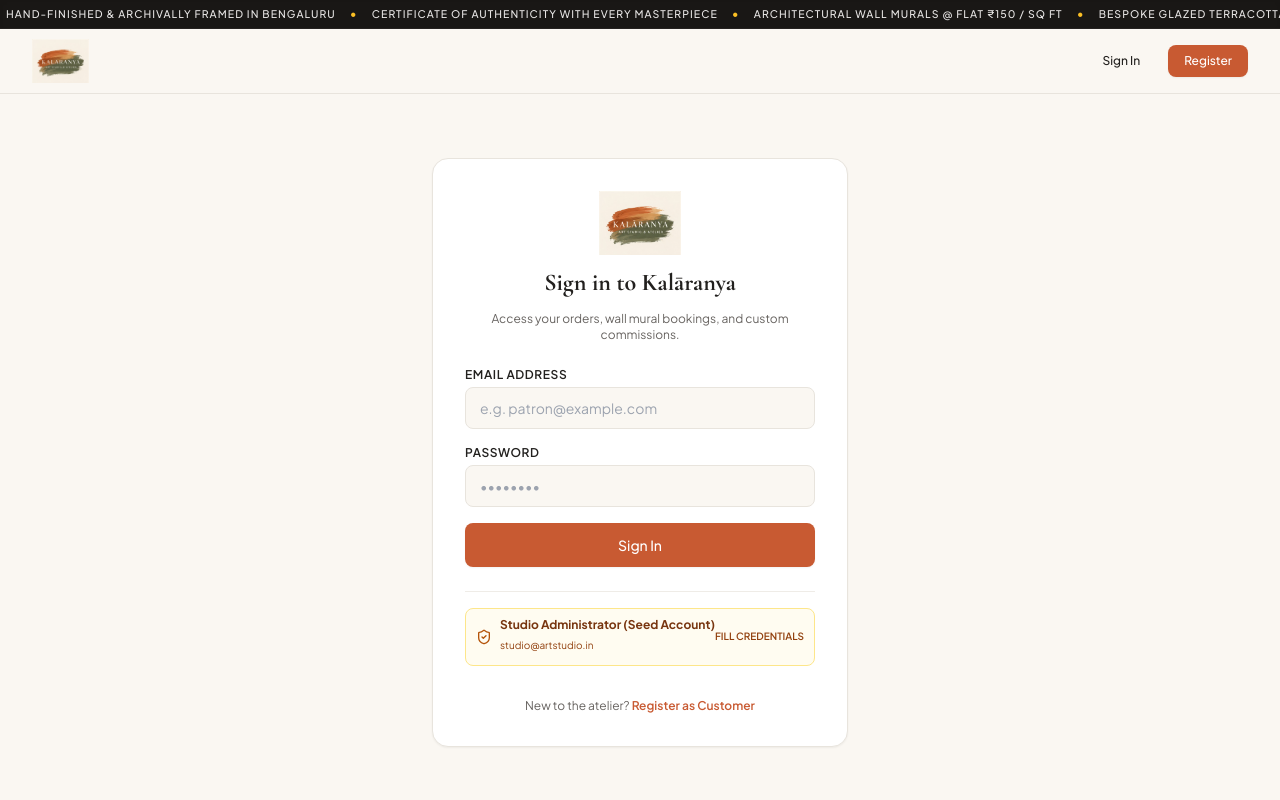
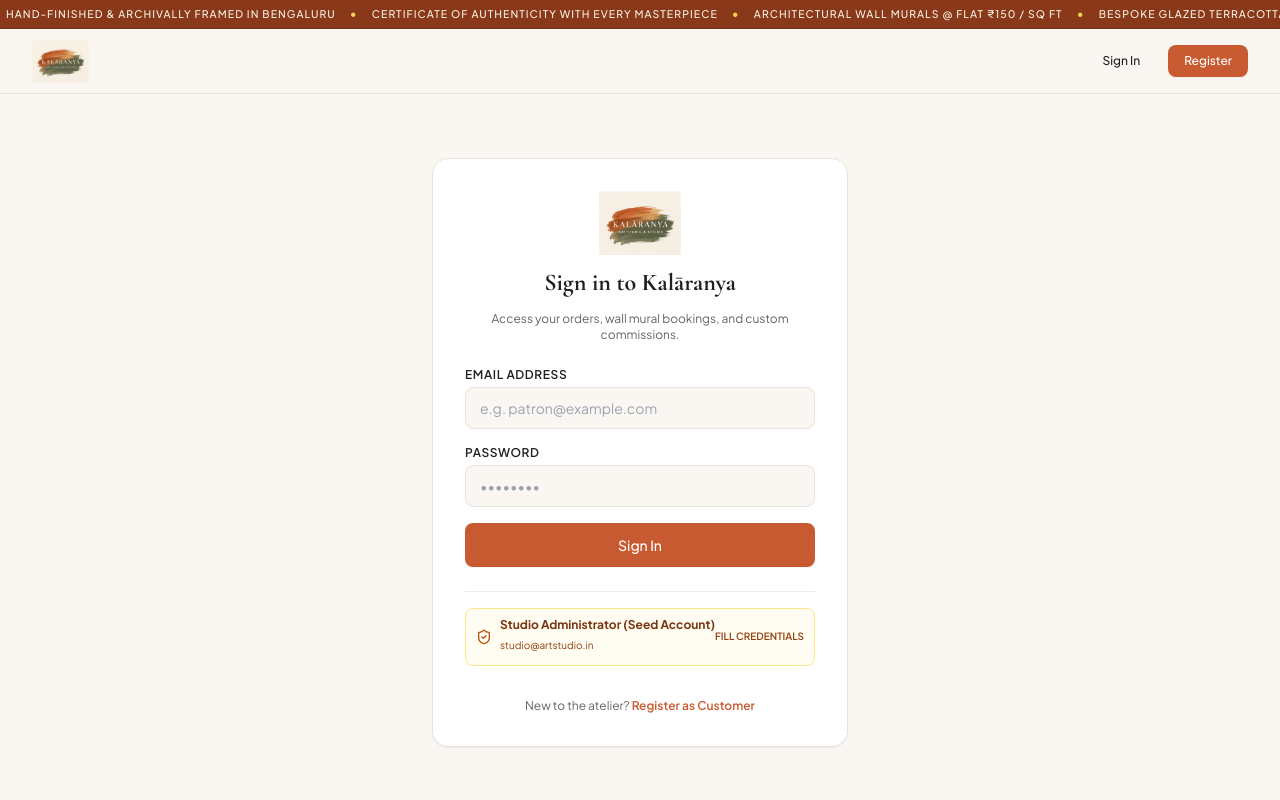
Before and after one commit to akshayareddymamilla/Kalaranya-art-studio, a React (Vite) app in the folder client/: page /login in a window 1280 px wide. Shown: the top 800 px of the page. Built offline with nearby package versions, Linux system fonts and the light colour scheme; no server answers.

Commit message:
style: switch marquee ticker to warm artisanal burnt terracotta palette

```diff
--- a/client/src/components/Navbar.tsx
+++ b/client/src/components/Navbar.tsx
@@ -25,13 +25,13 @@
   return (
     <header className="sticky top-0 z-40">
       {/* Top Announcement Marquee Bar */}
-      <div className="bg-[#191715] text-stone-300 border-b border-stone-800/80 overflow-hidden py-1.5 select-none shadow-inner">
-        <div className="animate-marquee whitespace-nowrap text-[10.5px] font-medium tracking-widest uppercase text-stone-200">
+      <div className="bg-[#8A381A] text-amber-50 border-b border-[#732E14] overflow-hidden py-1.5 select-none shadow-sm">
+        <div className="animate-marquee whitespace-nowrap text-[10.5px] font-medium tracking-widest uppercase text-amber-50/95">
           {[0, 1].map((copyIndex) => (
             <div key={copyIndex} className="flex items-center shrink-0">
               {TICKER_ITEMS.map((item, idx) => (
                 <span key={idx} className="flex items-center">
-                  <span className="text-amber-400 mx-3.5 text-xs leading-none">•</span>
+                  <span className="text-amber-300 mx-3.5 text-xs leading-none">•</span>
                   <span>{item}</span>
                 </span>
               ))}
```
